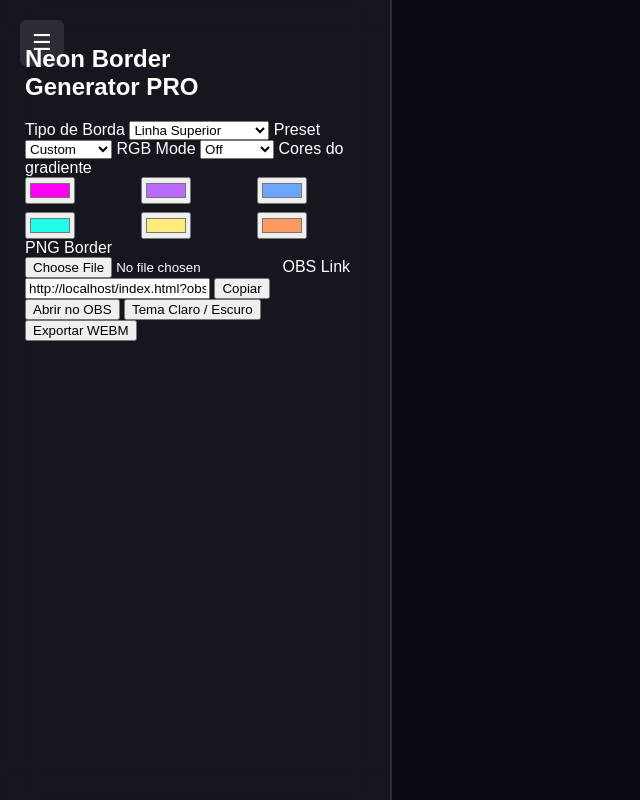
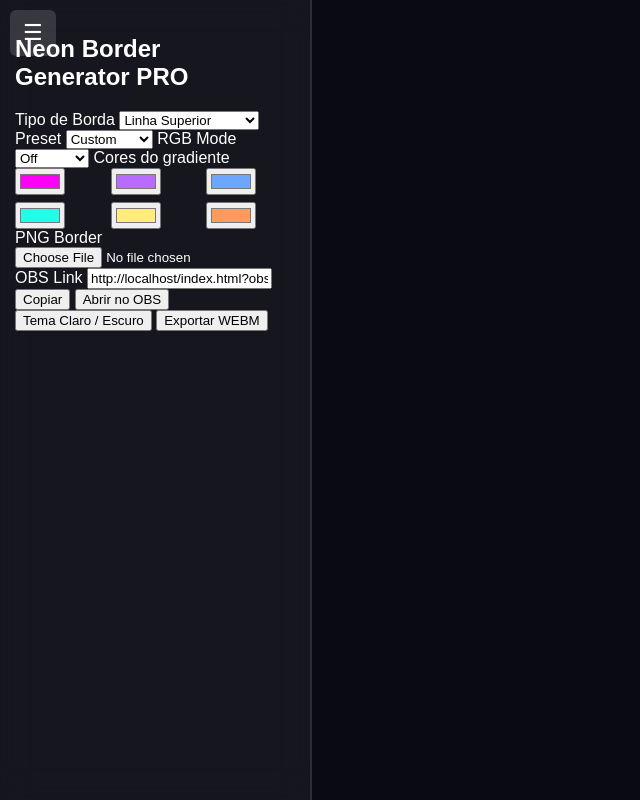
Before and after one commit to comiratoalex-cmd/neon, a plain HTML site: page index.html in a window 1280 px wide. Shown: the whole page, without its empty margins (0-640 px from the left). Drawn offline with Linux system fonts and the light colour scheme.

Commit message:
Update style.css

```diff
--- a/style.css
+++ b/style.css
@@ -6,54 +6,60 @@ body {
   overflow: hidden;
 }
 
+#collapseBtn {
+  position: fixed;
+  top: 10px;
+  left: 10px;
+  padding: 10px 13px;
+  background: rgba(255,255,255,0.15);
+  border-radius: 6px;
+  font-size: 22px;
+  cursor: pointer;
+  z-index: 99999;
+}
+
 #sidebar {
   position: fixed;
+  top: 0;
   left: 0;
-  top: 0;
-  width: 340px;
+  width: 280px;
   height: 100vh;
+  padding: 15px;
   background: rgba(255,255,255,0.05);
   backdrop-filter: blur(20px);
-  padding: 25px;
+  border-right: 2px solid rgba(255,255,255,0.1);
   overflow-y: auto;
-  border-right: 2px solid rgba(255,255,255,0.1);
   transition: 0.3s;
 }
 
 #sidebar.collapsed {
-  transform: translateX(-350px);
-}
-
-#collapseBtn {
-  position: fixed;
-  top: 20px;
-  left: 20px;
-  background: rgba(255,255,255,0.1);
-  padding: 10px 12px;
-  font-size: 22px;
-  border-radius: 6px;
-  cursor: pointer;
-  z-index: 100;
+  transform: translateX(-290px);
 }
 
 #previewArea {
   width: 100vw;
   height: 100vh;
-  display: flex;
-  justify-content: center;
-  align-items: center;
 }
 
 #preview {
-  position: absolute;
-  width: 80%;
-  height: 20px;
+  position: fixed;
+  top: 0;
+  left: 0;
+  width: 100vw;
+  height: 12px;
   background-size: 400% 400%;
-  transition: 0.2s linear;
+  z-index: 9999;
 }
 
 .color-grid {
   display: grid;
   grid-template-columns: repeat(3, 1fr);
-  gap: 8px;
+  gap: 7px;
 }
+
+canvas {
+  position: absolute;
+  top: 0;
+  left: 0;
+  display: none;
+}
```
